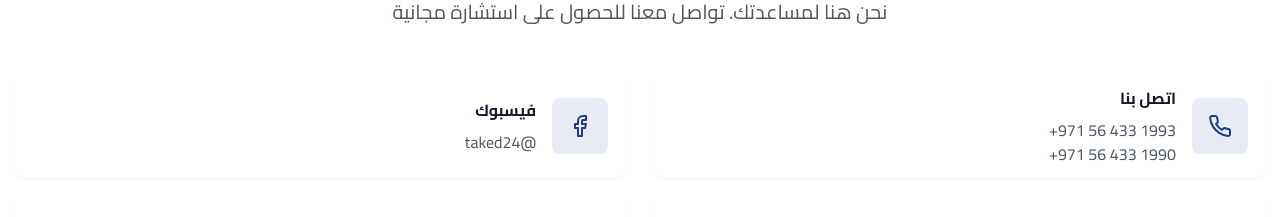
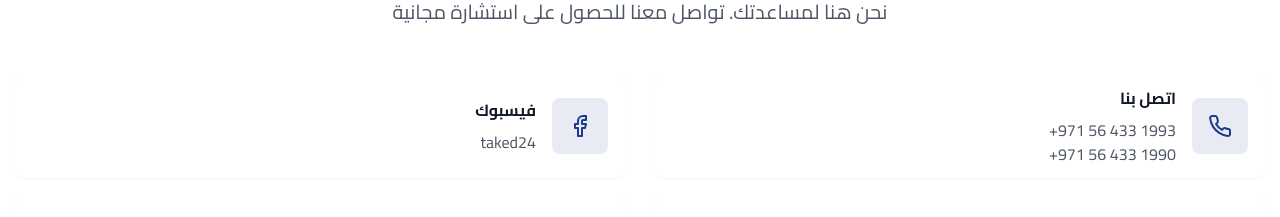
Before and after one commit to USM279/taked_web, a React (Vite) app: page / in a window 1280 px wide. Shown: the part 2771-2988 px from the top of the page. Built offline with nearby package versions, Linux system fonts and the light colour scheme.

Commit message:
Update Contact.tsx

```diff
--- a/src/components/Contact.tsx
+++ b/src/components/Contact.tsx
@@ -102,7 +102,7 @@ export const Contact = () => {
               </div>
               <div>
                 <h3 className="font-bold mb-2">فيسبوك</h3>
-                <p className="text-gray-600">@taked24</p>
+                <p className="text-gray-600">taked24</p>
               </div>
             </a>
 
```
